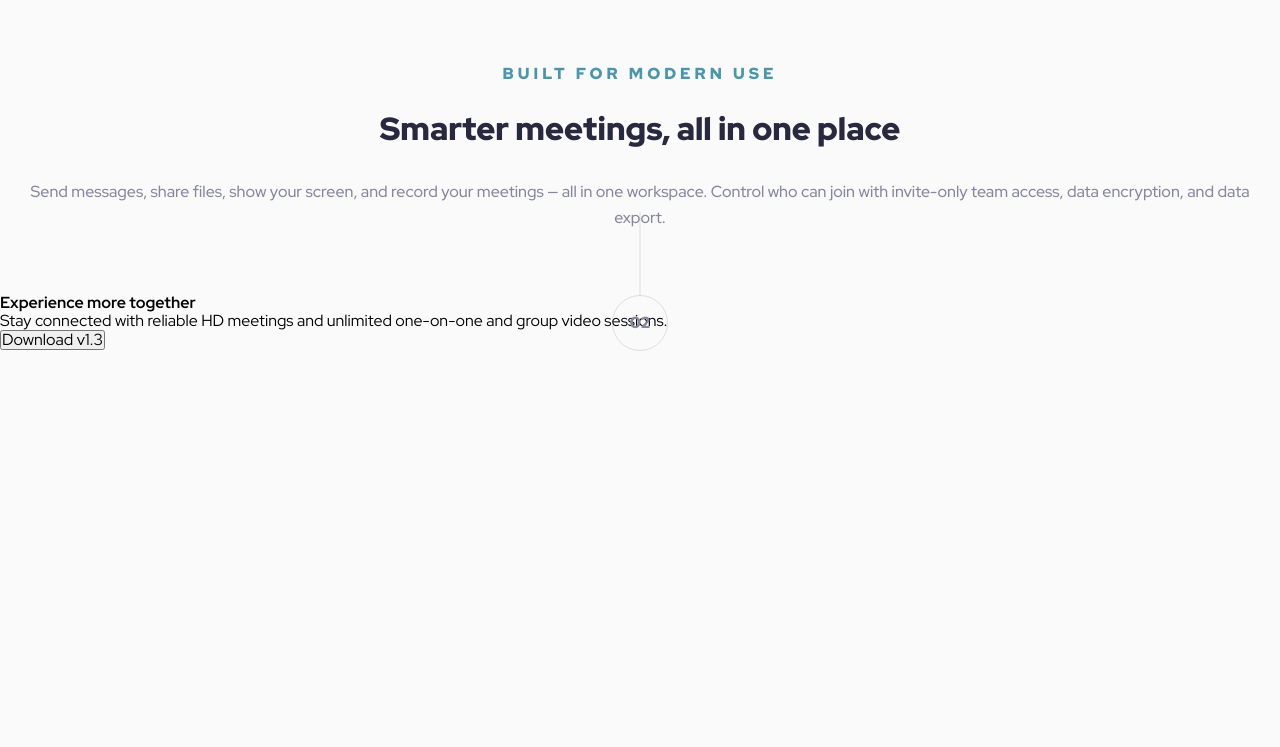
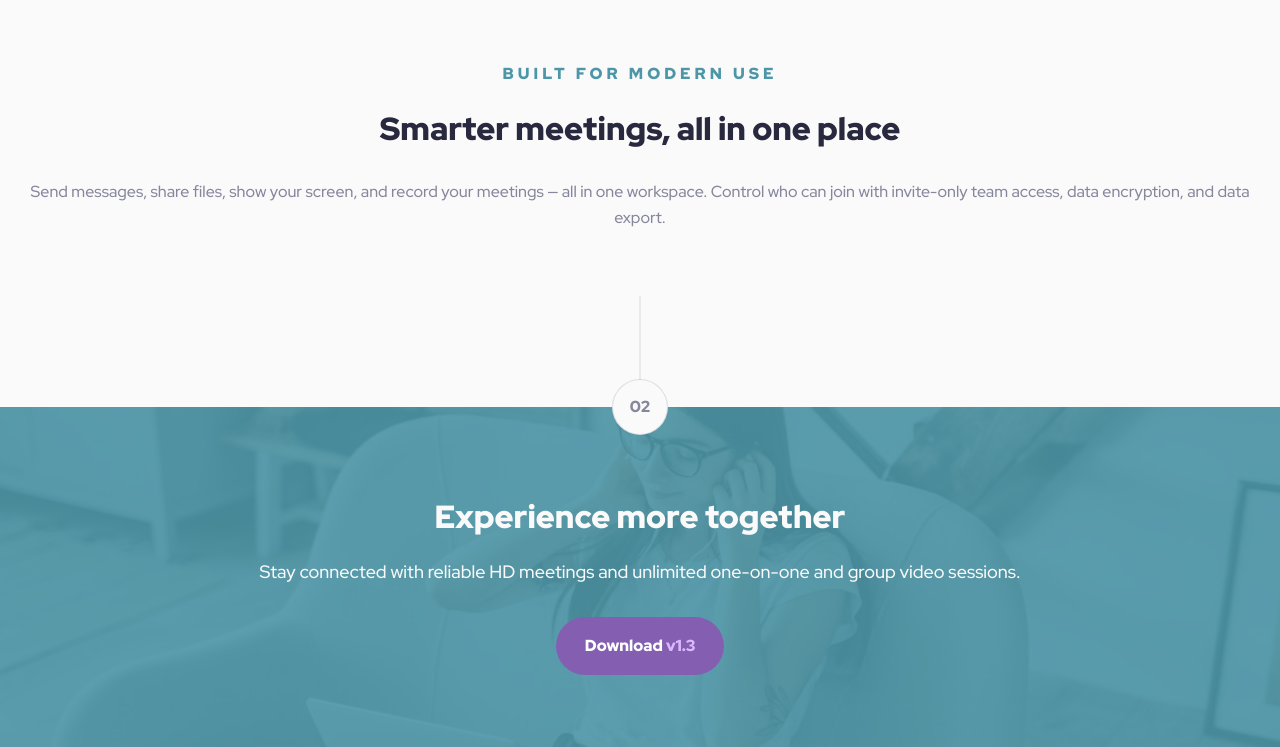
Before and after one commit to nvalline/fm-meet-landing-page, a plain HTML site: page index.html in a window 1280 px wide. Shown: the part 1428-2175 px from the top of the page. Before the commit the page ends 1779 px from the top, so only its background shows below. Drawn offline with Linux system fonts and the light colour scheme.

Commit message:
added footer mobile styles

```diff
--- a/index.html
+++ b/index.html
@@ -102,19 +102,32 @@
 					</p>
 				</article>
 			</section>
+		</main>
 		<footer>
 			<div class="sectionNumber">
 				<p>02</p>
 			</div>
-				<div>
+			<div class="footerContent">
+				<picture>
+					<source
+						media="(min-width: 64em)"
+						srcset="./assets/desktop/image-footer.jpg"
+					/>
+					<source
+						media="(min-width: 40em)"
+						srcset="./assets/tablet/image-footer.jpg"
+					/>
+					<img src="./assets/mobile/image-footer.jpg" alt="" />
+				</picture>
 				<h4>Experience more together</h4>
 				<p>
-						Stay connected with reliable HD meetings and unlimited one-on-one
-						and group video sessions.
+					Stay connected with reliable HD meetings and unlimited one-on-one and
+					group video sessions.
 				</p>
-					<button type="button">Download v1.3</button>
+				<button type="button" class="secondaryBtn">
+					Download <span>v1.3</span>
+				</button>
 			</div>
 		</footer>
-		</main>
 	</body>
 </html>
--- a/styles.scss
+++ b/styles.scss
@@ -17,6 +17,8 @@ body {
 
 	// Hero Section
 	.hero {
+		overflow: hidden;
+
 		.tablet {
 			height: auto;
 			width: 110.4vw;
@@ -72,11 +74,14 @@ body {
 		}
 	}
 
+	.mainContent,
+	footer {
+		position: relative;
+		padding-top: 5.25rem;
+	}
+
 	// Main Content Section
 	.mainContent {
-		position: relative;
-		padding-top: 5.25rem;
-
 		.gallery {
 			margin-top: 5.75rem;
 			display: flex;
@@ -122,6 +127,61 @@ body {
 			}
 		}
 	}
+
+	footer {
+		position: relative;
+
+		.footerContent {
+			position: relative;
+			margin-top: 1.75rem;
+			padding: 5.75rem 1.5rem 4.5rem;
+			text-align: center;
+
+			&::before {
+				content: '';
+				position: absolute;
+				top: 0;
+				left: 0;
+				height: 100%;
+				width: 100%;
+				background-color: $cyan;
+				opacity: 0.9;
+				z-index: -1;
+			}
+
+			picture {
+				position: absolute;
+				top: 0;
+				left: 0;
+				height: 100%;
+				width: 100%;
+				z-index: -2;
+			}
+
+			img {
+				height: 100%;
+				width: 100%;
+				object-fit: cover;
+				z-index: -1;
+			}
+
+			h4 {
+				margin-bottom: 1.5rem;
+				font-size: $title-sm;
+				font-weight: $fw-black;
+				line-height: 1.125;
+				color: $offWhite;
+			}
+
+			p {
+				margin-bottom: 2rem;
+				font-size: $body-lg;
+				font-weight: $fw-medium;
+				line-height: 1.444;
+				color: $offWhite;
+			}
+		}
+	}
 }
 
 // Buttons
@@ -155,6 +215,10 @@ body {
 	line-height: 1.625;
 	color: $white;
 
+	> span {
+		color: $violet;
+	}
+
 	&:hover {
 		background-color: $hoverPurple;
 	}
@@ -171,8 +235,10 @@ body {
 	display: flex;
 	align-items: center;
 	justify-content: center;
+	background-color: $offWhite;
 	border: 1px solid $lightGrey;
 	border-radius: 29px;
+	z-index: 1;
 
 	p {
 		font-size: $body-sm;
@@ -189,5 +255,6 @@ body {
 		width: 1px;
 		transform: translateX(-50%);
 		background-color: $lightGrey;
+		z-index: 1;
 	}
 }
```
Also changed, not shown: styles.css, 1 other file. Lines whose indentation alone changed are shown as unchanged.
